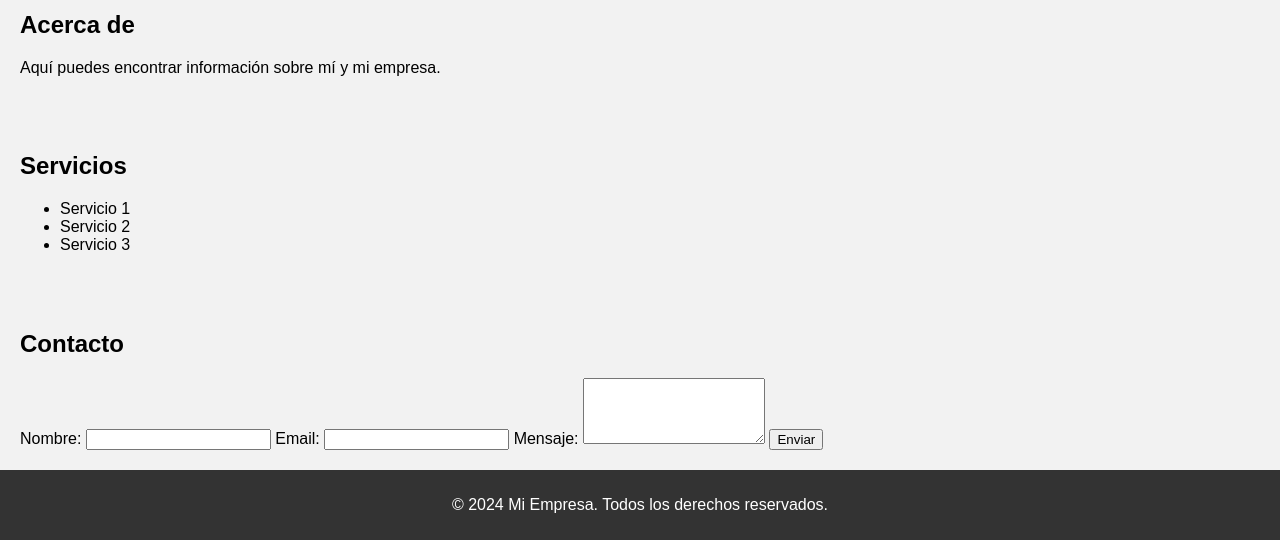
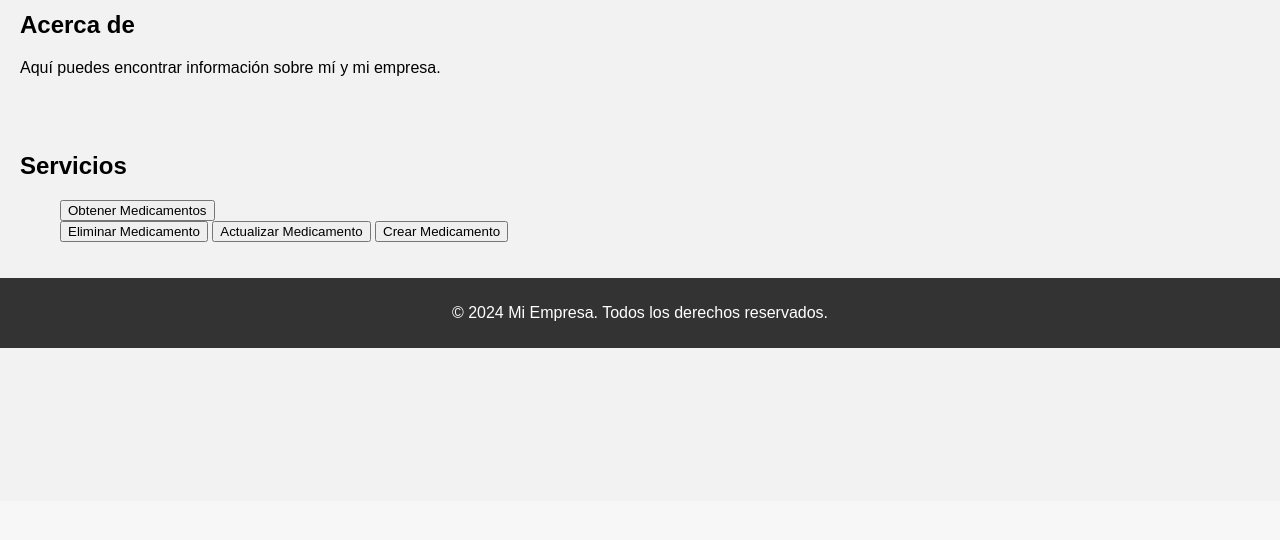
Before and after one commit to SergioAyalaHernandez/pythonMS, a Flask app: page /index in a window 1280 px wide. Shown: the part 299-839 px from the top of the page. After the commit the page ends 647 px from the top, so only its background shows below. Run offline with Flask 3, Linux system fonts and the light colour scheme.

Commit message:
se agregan funcionalidades crud

```diff
--- /dev/null
+++ b/static/scripts.js
@@ -0,0 +1,144 @@
+async function obtenerMedicamentos() {
+    const response = await fetch('http://localhost:8000/medicamentos');
+    const data = await response.json();
+
+    const medicamentosContainer = document.getElementById('medicamentos-container');
+    medicamentosContainer.innerHTML = ''; // Limpiar el contenedor antes de agregar nuevos elementos
+
+    data.forEach(medicamento => {
+        const medicamentoElement = document.createElement('div');
+        medicamentoElement.innerHTML = `
+            <p>ID: ${medicamento.id}</p>
+            <p>Nombre: ${medicamento.nombre}</p>
+            <p>URL: <a href="${medicamento.url}" target="_blank">${medicamento.url}</a></p>
+        `;
+        medicamentosContainer.appendChild(medicamentoElement);
+    });
+}
+
+document.getElementById('obtener-medicamentos').addEventListener('click', obtenerMedicamentos);
+async function obtenerMedicamentoPorId(id) {
+    const response = await fetch(`http://localhost:8000/medicamentos/${id}`);
+    const data = await response.json();
+    console.log(data);
+}
+obtenerMedicamentoPorId(1); // Ejemplo de ID
+
+// scripts.js
+
+async function crearMedicamento(nombre, url) {
+    const response = await fetch('http://localhost:8000/medicamentos', {
+        method: 'POST',
+        headers: {
+            'Content-Type': 'application/json'
+        },
+        body: JSON.stringify({ nombre: nombre, url: url })
+    });
+    const data = await response.json();
+
+    if (response.ok) {
+        // Creación exitosa, actualizar la vista
+        const medicamentosContainer = document.getElementById('medicamentos-container');
+        const nuevoMedicamentoElement = document.createElement('div');
+        nuevoMedicamentoElement.id = `medicamento-${data.id}`;
+        nuevoMedicamentoElement.innerHTML = `
+            <p>ID: ${data.id}</p>
+            <p>Nombre: ${data.nombre}</p>
+            <p>URL: <a href="${data.url}" target="_blank">${data.url}</a></p>
+        `;
+        medicamentosContainer.appendChild(nuevoMedicamentoElement);
+    } else {
+        console.error('Error al crear el medicamento:', data.error);
+    }
+}
+
+document.getElementById('crear-medicamento').addEventListener('click', function() {
+    const nuevoNombre = prompt('Ingrese el nombre del nuevo medicamento:');
+    const nuevaURL = prompt('Ingrese la URL del nuevo medicamento:');
+    if (nuevoNombre && nuevaURL) {
+        crearMedicamento(nuevoNombre, nuevaURL);
+    } else {
+        console.error('Debe ingresar el nombre y la URL del medicamento.');
+    }
+});
+
+
+// scripts.js
+
+async function actualizarMedicamento(id, nombre, url) {
+    const response = await fetch(`http://localhost:8000/medicamentos/${id}`, {
+        method: 'PUT',
+        headers: {
+            'Content-Type': 'application/json'
+        },
+        body: JSON.stringify({ nombre: nombre, url: url })
+    });
+    const data = await response.json();
+
+    if (response.ok) {
+        // Actualización exitosa, actualizar la vista
+        const medicamentoElement = document.getElementById(`medicamento-${id}`);
+        if (medicamentoElement) {
+            medicamentoElement.innerHTML = `
+                <p>ID: ${data.id}</p>
+                <p>Nombre: ${data.nombre}</p>
+                <p>URL: <a href="${data.url}" target="_blank">${data.url}</a></p>
+            `;
+        } else {
+            console.error('No se encontró el elemento a actualizar.');
+        }
+    } else {
+        console.error('Error al actualizar el medicamento:', data.error);
+    }
+}
+
+document.getElementById('actualizar-medicamento').addEventListener('click', function() {
+    const idAActualizar = prompt('Ingrese el ID del medicamento a actualizar:');
+    if (idAActualizar) {
+        const nuevoNombre = prompt('Ingrese el nuevo nombre:');
+        const nuevaURL = prompt('Ingrese la nueva URL:');
+        actualizarMedicamento(parseInt(idAActualizar), nuevoNombre, nuevaURL);
+    }
+});
+
+
+async function eliminarMedicamento(id) {
+    const response = await fetch(`http://localhost:8000/medicamentos/${id}`, {
+        method: 'DELETE'
+    });
+    const data = await response.json();
+
+    if (response.ok) {
+        // Eliminación exitosa, actualizar la vista
+        const medicamentoElement = document.getElementById(`medicamento-${id}`);
+        if (medicamentoElement) {
+            medicamentoElement.remove(); // Eliminar el elemento de la lista
+        } else {
+            console.error('No se encontró el elemento a eliminar.');
+        }
+    } else {
+        console.error('Error al eliminar el medicamento:', data.error);
+    }
+}
+
+document.getElementById('eliminar-medicamento').addEventListener('click', function() {
+    const idAEliminar = prompt('Ingrese el ID del medicamento a eliminar:');
+    if (idAEliminar) {
+        eliminarMedicamento(parseInt(idAEliminar)); // Convertir a número
+    }
+});
+
+
+document.getElementById('obtener-medicamentos').addEventListener('click', obtenerMedicamentos);
+    document.getElementById('obtener-medicamento').addEventListener('click', function() {
+        obtenerMedicamentoPorId(1); // Ejemplo de ID
+    });
+    document.getElementById('crear-medicamento').addEventListener('click', function() {
+        crearMedicamento('Nuevo Medicamento', 'https://ejemplo.com/nuevo');
+    });
+    document.getElementById('actualizar-medicamento').addEventListener('click', function() {
+        actualizarMedicamento(1, 'Paracetamol Modificado', 'https://ejemplo.com/paracetamol-modificado');
+    });
+    document.getElementById('eliminar-medicamento').addEventListener('click', function() {
+        eliminarMedicamento(1); // Ejemplo de ID
+    });
--- a/templates/index.html
+++ b/templates/index.html
@@ -76,27 +76,24 @@
     <section id="servicios">
         <h2>Servicios</h2>
         <ul>
-            <li>Servicio 1</li>
-            <li>Servicio 2</li>
-            <li>Servicio 3</li>
+            <button id="obtener-medicamentos">Obtener Medicamentos</button>
+
+    <div id="medicamentos-container"></div>
+
+    <button id="eliminar-medicamento">Eliminar Medicamento</button>
+
+    <button id="actualizar-medicamento">Actualizar Medicamento</button>
+    <button id="crear-medicamento">Crear Medicamento</button>
         </ul>
     </section>
 
-    <section id="contacto">
-        <h2>Contacto</h2>
-        <form action="/enviar" method="POST">
-            <label for="nombre">Nombre:</label>
-            <input type="text" id="nombre" name="nombre" required>
-            <label for="email">Email:</label>
-            <input type="email" id="email" name="email" required>
-            <label for="mensaje">Mensaje:</label>
-            <textarea id="mensaje" name="mensaje" rows="4" required></textarea>
-            <button type="submit">Enviar</button>
-        </form>
-    </section>
+
+
+
 
     <footer>
         <p>&copy; 2024 Mi Empresa. Todos los derechos reservados.</p>
     </footer>
 </body>
+<script src="{{ url_for('static', filename='scripts.js') }}"></script>
 </html>
```
